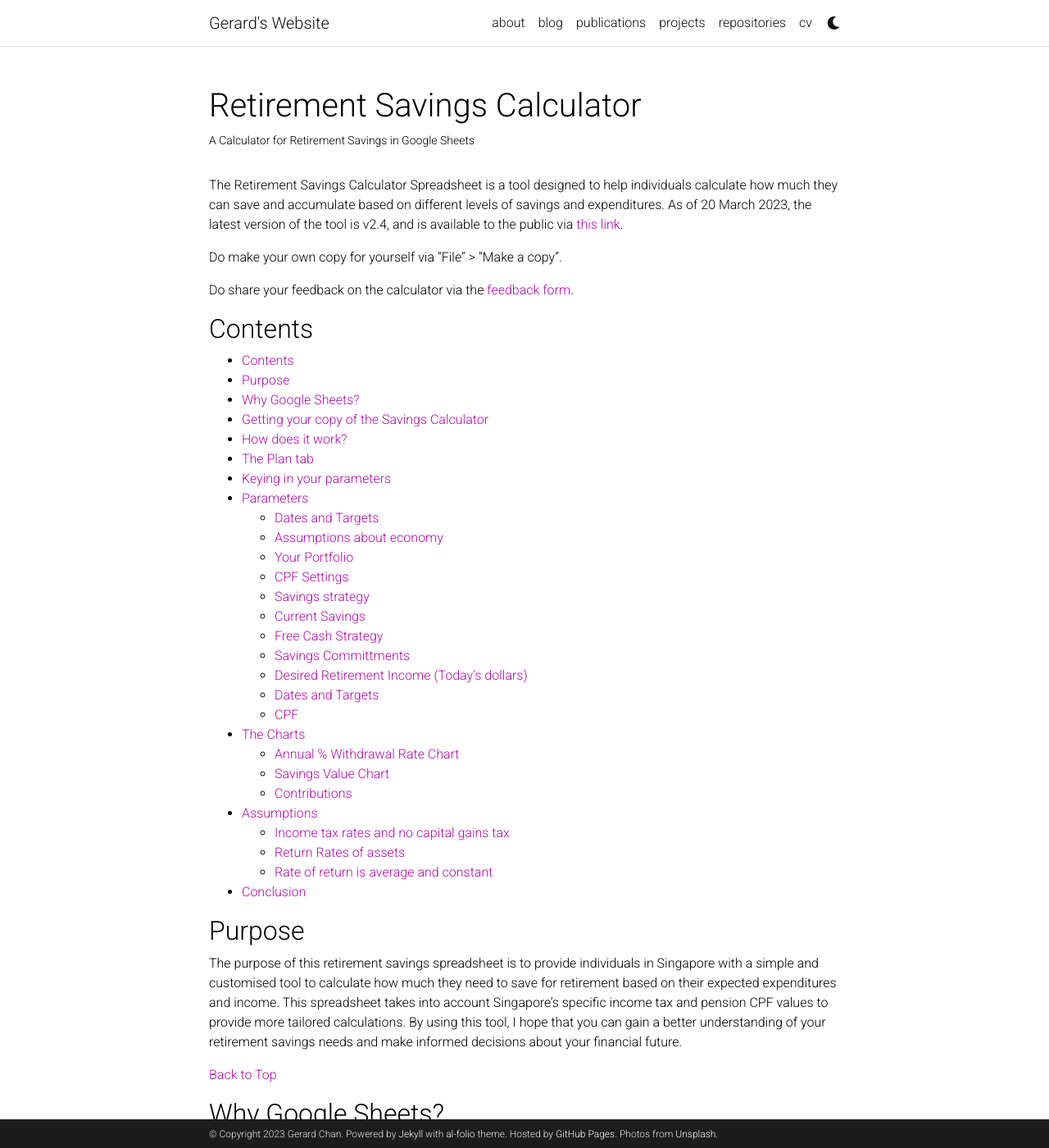
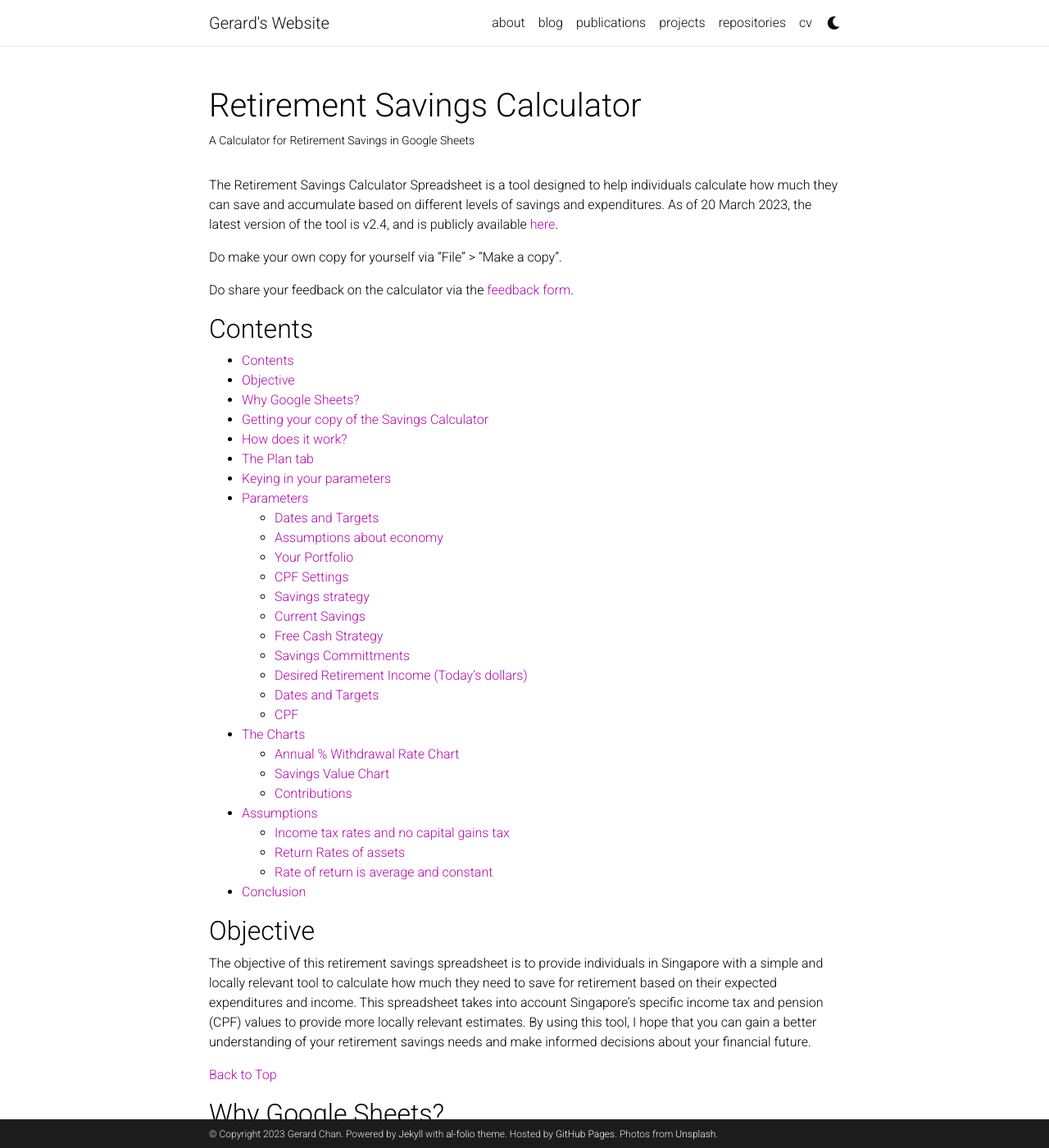
Before and after one commit to Ninjalemur/ninjalemur.github.io, a Jekyll site: the page built from _projects/savings_calculator.md, in a window 1280 px wide and 1400 px high. Shown: the whole window at 82% size. Built offline with Jekyll 4.4.1, drawn with Linux system fonts in a browser that asks for light colours; full-size pictures stand in for the smaller copies a plugin makes; comment, search, counter and statistics services are not loaded; a style sheet for code colours, icons or effects is not loaded; some of the changed text lies outside the part shown.

Commit message:
Proofreading for SavingsCalc Project

```diff
--- a/_projects/savings_calculator.md
+++ b/_projects/savings_calculator.md
@@ -5,19 +5,19 @@ description: A Calculator for Retirement Savings in Google Sheets
 img: assets/img/temperate_forest_scenic.jpg
 ---
 
-The Retirement Savings Calculator Spreadsheet is a tool designed to help individuals calculate how much they can save and accumulate based on different levels of savings and expenditures. As of 20 March 2023, the latest version of the tool is v2.4, and is available to the public via <a href="https://docs.google.com/spreadsheets/d/1wKXRlBWTYL16pFi9IdsrThDQC5q2jKmeqlKNkPufefI"> this link</a>.
+The Retirement Savings Calculator Spreadsheet is a tool designed to help individuals calculate how much they can save and accumulate based on different levels of savings and expenditures. As of 20 March 2023, the latest version of the tool is v2.4, and is  publicly available [here](https://docs.google.com/spreadsheets/d/1wKXRlBWTYL16pFi9IdsrThDQC5q2jKmeqlKNkPufefI).
 
 Do make your own copy for yourself via "File" > "Make a copy".
 
-Do share your feedback on the calculator via the <a href="https://docs.google.com/forms/d/e/1FAIpQLScswYDxLhregN4xUfROgkLVpPJItCGwtvXNHUHqep_RTe5lrw/viewform?usp=sharing">feedback form</a>.
+Do share your feedback on the calculator via the [feedback form](https://docs.google.com/forms/d/e/1FAIpQLScswYDxLhregN4xUfROgkLVpPJItCGwtvXNHUHqep_RTe5lrw/viewform?usp=sharing).
 
 ## Contents
 * This will become a table of contents (this text will be scrapped).
 {:toc}
 
-## Purpose
+## Objective
 
-The purpose of this retirement savings spreadsheet is to provide individuals in Singapore with a simple and customised tool to calculate how much they need to save for retirement based on their expected expenditures and income. This spreadsheet takes into account Singapore's specific income tax and pension CPF values to provide more tailored calculations. By using this tool, I hope that you can gain a better understanding of your retirement savings needs and make informed decisions about your financial future.
+The objective of this retirement savings spreadsheet is to provide individuals in Singapore with a simple and locally relevant tool to calculate how much they need to save for retirement based on their expected expenditures and income. This spreadsheet takes into account Singapore's specific income tax and pension (CPF) values to provide more locally relevant estimates. By using this tool, I hope that you can gain a better understanding of your retirement savings needs and make informed decisions about your financial future.
 
 [Back to Top](#Contents)
 
```
Also changed, not shown: other parts of _projects/savings_calculator.md (+15 -13 lines), _posts/2023-03-25-savings-calculator_001_v24_live.md (+3 -3 lines).
